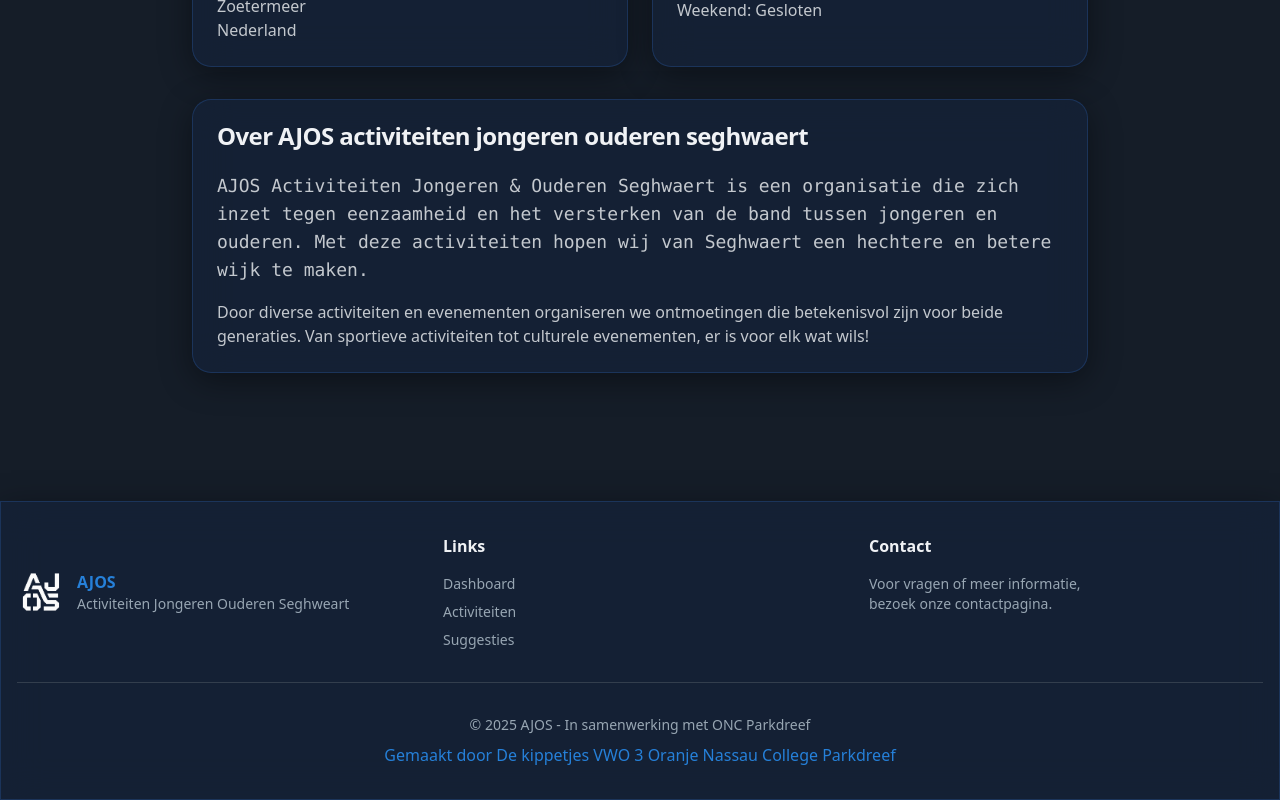
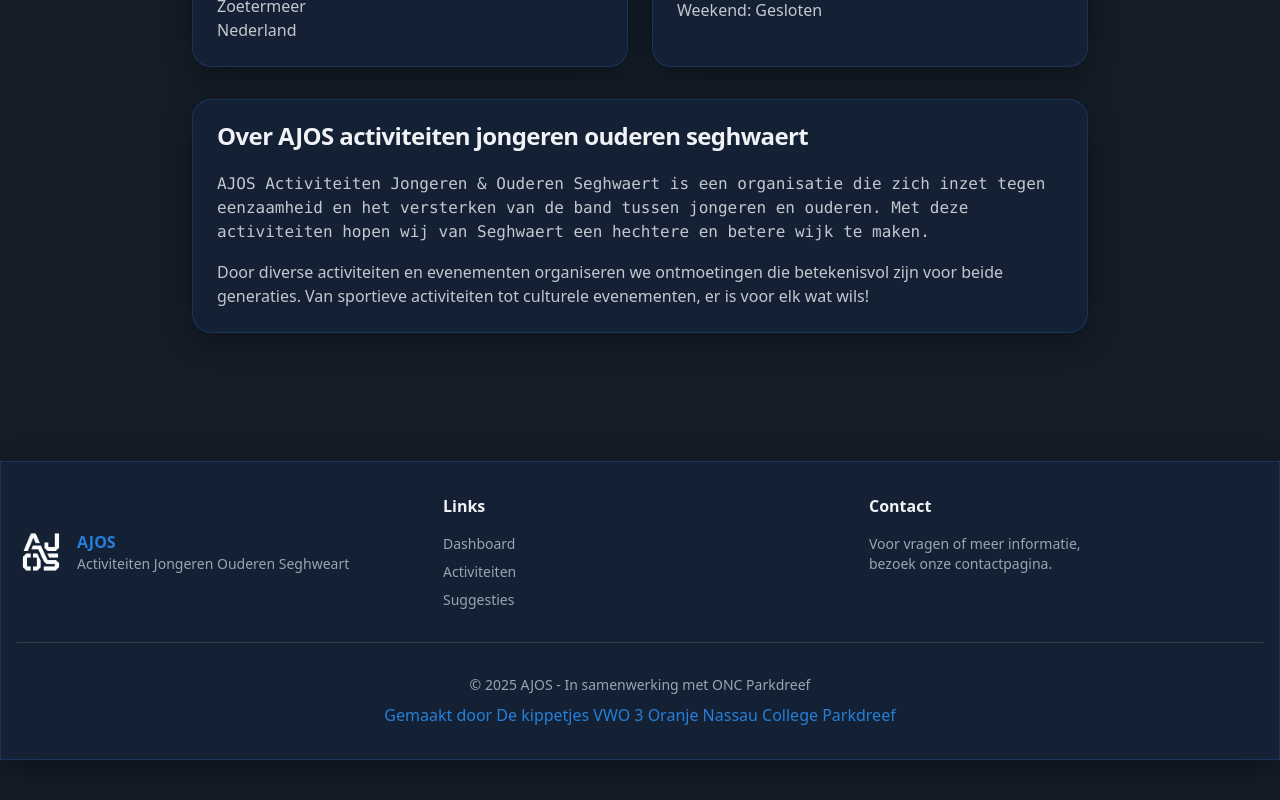
Before and after one commit to Mees079/zoetermeer-connect, a React (Vite) app: page /contact in a window 1280 px wide. Shown: the part 1091-1891 px from the top of the page. After the commit the page ends 1851 px from the top, so only its background shows below. Built offline with nearby package versions, Linux system fonts and the light colour scheme; the HTML template or start-up script is replaced by a standard one.

Commit message:
Visual edit in Lovable
Edited UI in Lovable

```diff
--- a/src/pages/Contact.tsx
+++ b/src/pages/Contact.tsx
@@ -177,7 +177,7 @@ const Contact = () => {
               <CardTitle>Over AJOS activiteiten jongeren ouderen seghwaert</CardTitle>
             </CardHeader>
             <CardContent className="prose prose-sm max-w-none">
-              <p className="text-foreground/80 font-mono text-lg">AJOS Activiteiten Jongeren & Ouderen Seghwaert is een organisatie die zich inzet tegen eenzaamheid en het versterken van de band tussen jongeren en ouderen. Met deze activiteiten hopen wij van Seghwaert een hechtere en betere wijk te maken.
+              <p className="text-foreground/80 font-mono text-base">AJOS Activiteiten Jongeren & Ouderen Seghwaert is een organisatie die zich inzet tegen eenzaamheid en het versterken van de band tussen jongeren en ouderen. Met deze activiteiten hopen wij van Seghwaert een hechtere en betere wijk te maken.
 
 
             </p>
```
